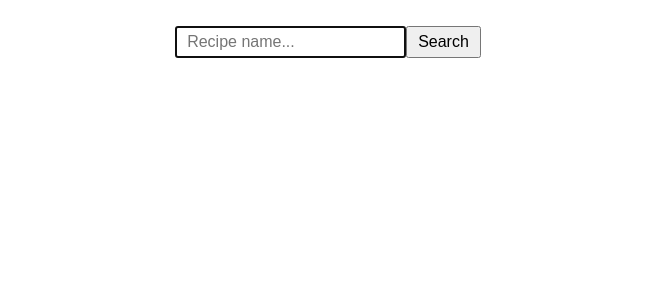
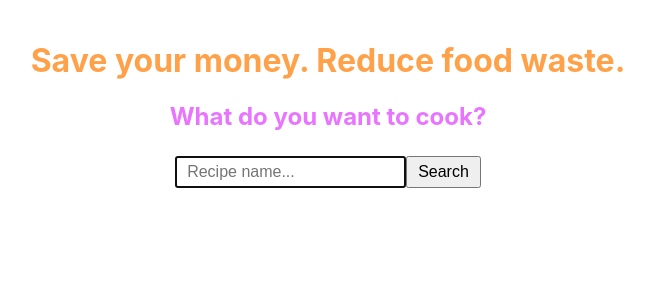
Before and after one commit to blrop/junction2019, a React (Create React App) app: page / in a window 1280 px wide. Shown: the top 300 px of the page, without its empty margins (312-966 px from the left). Built offline with nearby package versions, Linux system fonts and the light colour scheme.

Commit message:
Add labels

```diff
--- a/src/App.css
+++ b/src/App.css
@@ -50,3 +50,13 @@ body {
 .recipe-item__title {
 
 }
+
+h1 {
+    text-align: center;
+    color: #ffa148;
+}
+
+h2 {
+    text-align: center;
+    color: #e874ff;
+}
--- a/src/App.js
+++ b/src/App.js
@@ -59,6 +59,8 @@ class App extends Component {
             <>
                 {this.state.loading && <div className="loading-indicator">Loading...</div>}
 
+                <h1>Save your money. Reduce food waste.</h1>
+                <h2>What do you want to cook?</h2>
                 <form
                     className="request-form"
                     onSubmit={this.handleSearchSubmit}
```
